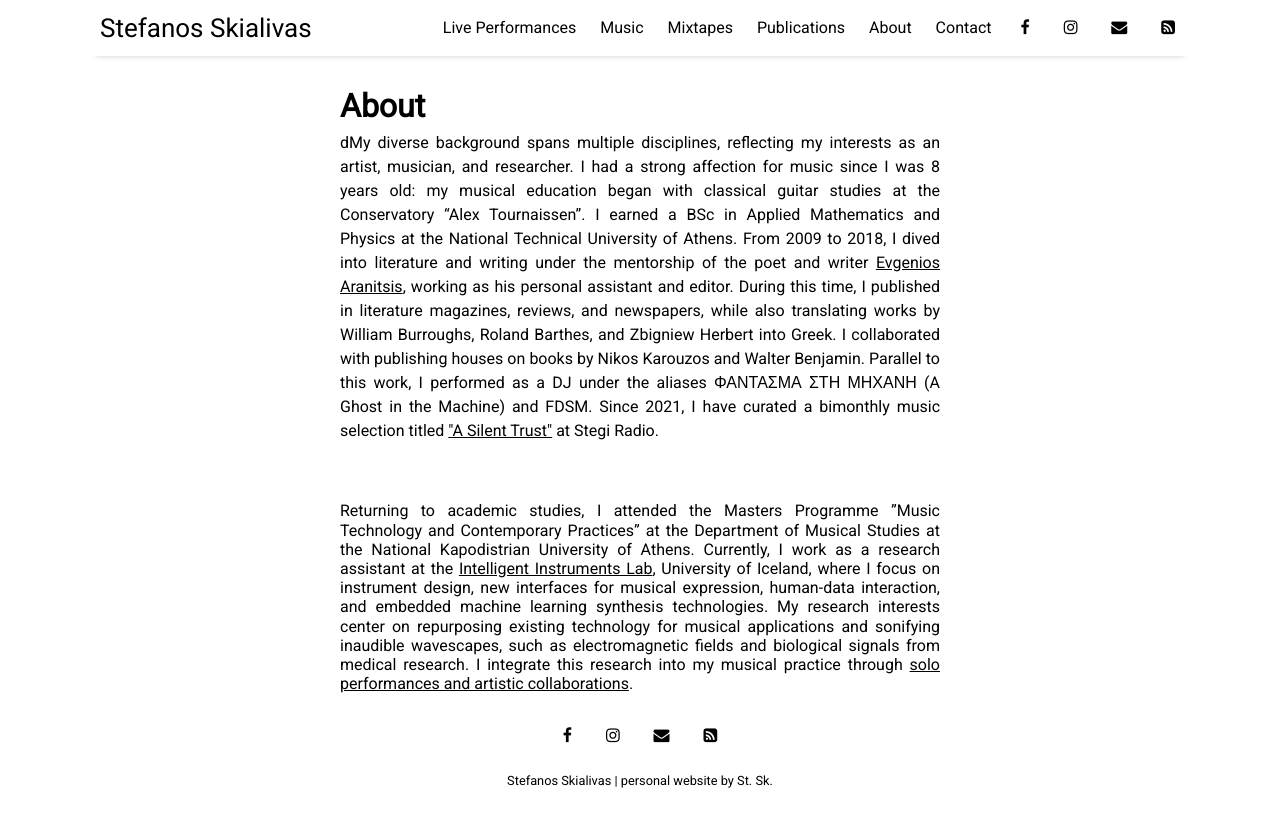
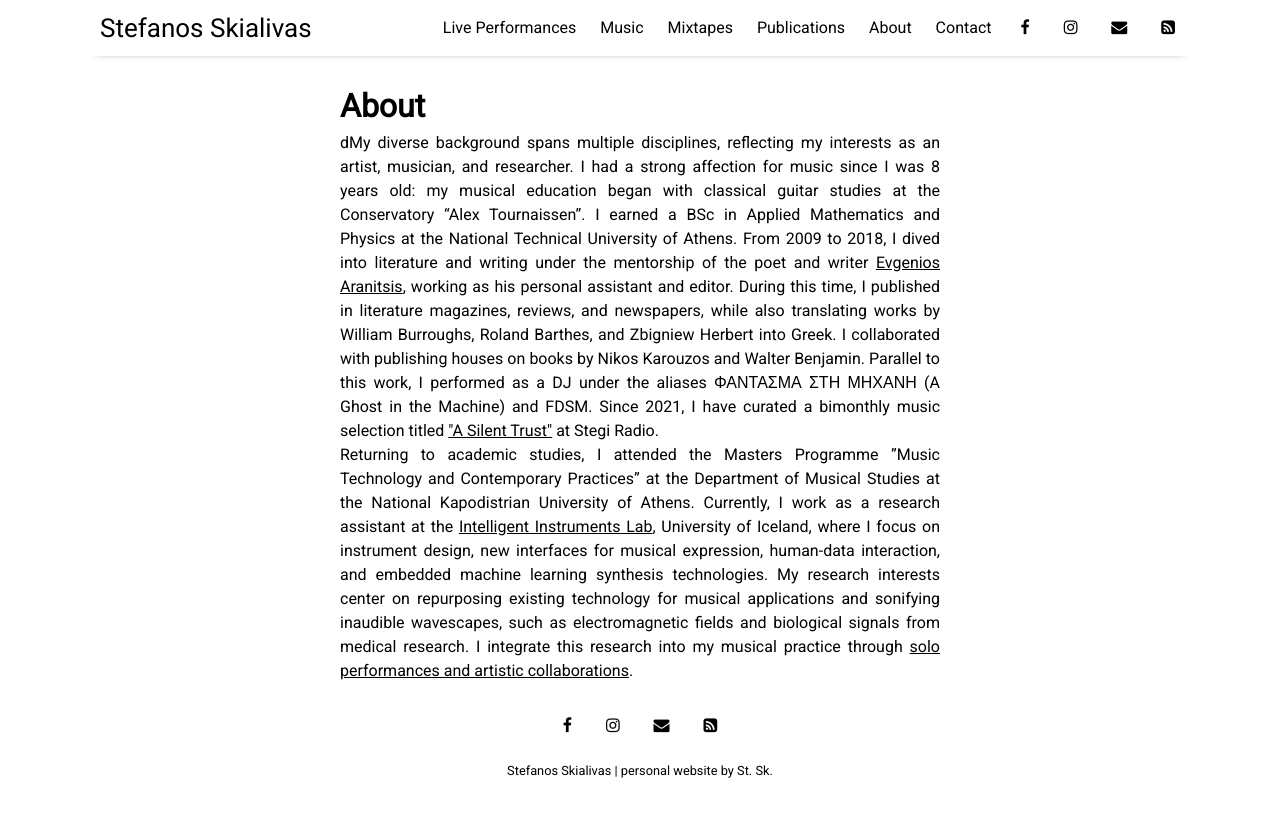
Before and after one commit to stefvasi/fdsm.github.io, a Jekyll site: the page built from pages/about.md, in a window 1280 px wide. Shown: the top 827 px of the page. Built offline with Jekyll 4.4.1, drawn with Linux system fonts in a browser that asks for light colours; nearby versions of some CDN libraries.

Commit message:
added images for post. changed line-height about pages

```diff
--- a/pages/about.md
+++ b/pages/about.md
@@ -9,7 +9,7 @@ permalink: /about
 dMy diverse background spans multiple disciplines, reflecting my interests as an artist, musician, and researcher. I had a strong affection for music since I was 8 years old: my musical education began with classical guitar studies at the Conservatory “Alex Tournaissen”. I earned a BSc in Applied Mathematics and Physics at the National Technical University of Athens. From 2009 to 2018, I dived into literature and writing under the mentorship of the poet and writer <a href="https://en.wikipedia.org/wiki/Evgenios_Aranitsis">
 Evgenios Aranitsis</a>, working as his personal assistant and editor. During this time, I published in literature magazines, reviews, and newspapers, while also translating works by William Burroughs, Roland Barthes, and Zbigniew Herbert into Greek. I collaborated with publishing houses on books by Nikos Karouzos and Walter Benjamin. Parallel to this work, I performed as a DJ under the aliases ΦΑΝΤΑΣΜΑ ΣΤΗ ΜΗΧΑΝΗ (A Ghost in the Machine) and FDSM. Since 2021, I have curated a bimonthly music selection titled <a herf="https://stegi.radio/artist/stefanos-skialivas">"A Silent Trust"</a> at Stegi Radio.
 </div>
-<br>
-<div style="text-align: justify; line-height:1.2">
+
+<div style="text-align: justify; line-height:1.5">
 Returning to academic studies, I attended the Masters Programme ”Music Technology and Contemporary Practices” at the Department of Musical Studies at the National Kapodistrian University of Athens. Currently, I work as a research assistant at the <a href="https://iil.is/">Intelligent Instruments Lab</a>, University of Iceland, where I focus on instrument design, new interfaces for musical expression, human-data interaction, and embedded machine learning synthesis technologies. My research interests center on repurposing existing technology for musical applications and sonifying inaudible wavescapes, such as electromagnetic fields and biological signals from medical research. I integrate this research into my musical practice through <a href="https://www.stefanosskialivas.com/performances">solo performances and artistic collaborations</a>.
 </div>
```
